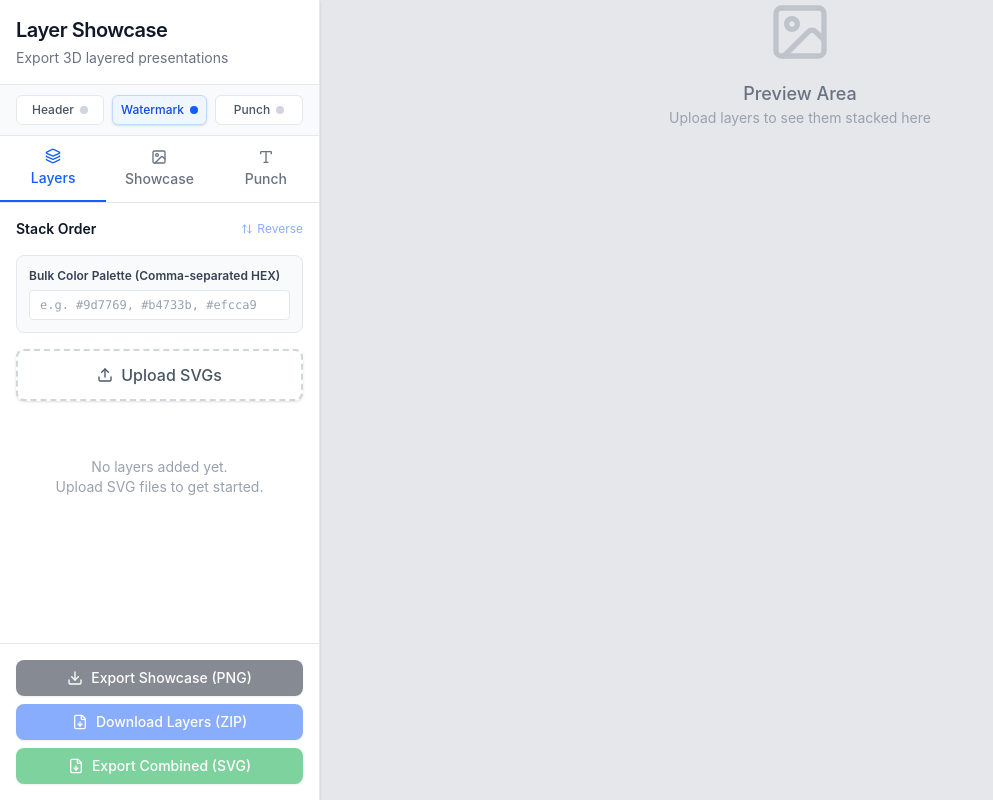
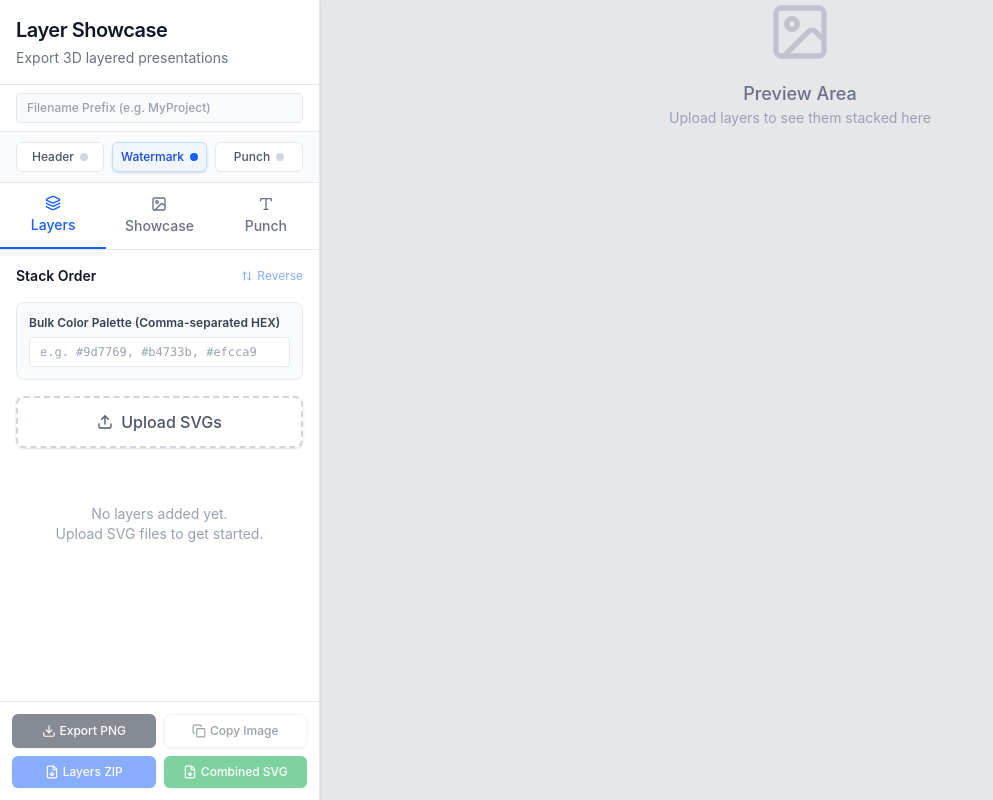
Before and after one commit to Imcoder2018/Punch-SVG-Layers, a Next.js app: page / in a window 1280 px wide. Shown: the whole page, without its empty margins (0-993 px from the left). Built offline with nearby package versions, Linux system fonts and the light colour scheme.

Commit message:
Auto-save: 2026-07-19 12:38:51

```diff
--- a/app/page.tsx
+++ b/app/page.tsx
@@ -304,6 +304,9 @@ export default function App() {
   const [layers, setLayers] = useState<SvgLayer[]>([]);
   const [activeTab, setActiveTab] = useState<'layers' | 'showcase' | 'punch'>('layers');
   const [bulkColorsInput, setBulkColorsInput] = useState('');
+  const [copiedColors, setCopiedColors] = useState(false);
+  const [copiedImage, setCopiedImage] = useState(false);
+  const [exportPrefix, setExportPrefix] = useState('');
   const [showcaseSettings, setShowcaseSettings] = useState<ShowcaseSettings>({
     preset: 'stacked',
     spacingX: 80,
@@ -586,6 +589,21 @@ export default function App() {
         return layer;
       })
     );
+  };
+
+  const handleCopyLayerColors = () => {
+    const textToCopy = layers
+      .map((layer, idx) => `layer ${idx + 1} = ${layer.color}`)
+      .join('\n');
+
+    navigator.clipboard.writeText(textToCopy)
+      .then(() => {
+        setCopiedColors(true);
+        setTimeout(() => setCopiedColors(false), 2000);
+      })
+      .catch((err) => {
+        console.error('Failed to copy colors: ', err);
+      });
   };
 
   // Extract SVG content and inject color
@@ -894,19 +912,15 @@ export default function App() {
     }
   };
 
-  const handleExportShowcase = () => {
-    if (!showcaseRef.current) return;
-
-    // We will draw the showcase DOM to a canvas, or create a large SVG and download it.
-    // Since rendering HTML to Canvas reliably requires html2canvas which can be heavy/buggy with SVGs,
-    // let's construct a massive SVG containing all our SVGs as <g> tags and export that, OR
-    // rely on a simpler canvas drawing approach by drawing SVGs to Canvas.
+  const getShowcaseCanvas = (): Promise<HTMLCanvasElement | null> => {
+    return new Promise((resolve) => {
+      if (!showcaseRef.current) return resolve(null);
 
       const canvas = document.createElement('canvas');
       canvas.width = showcaseSettings.canvasWidth;
       canvas.height = showcaseSettings.canvasHeight;
       const ctx = canvas.getContext('2d');
-    if (!ctx) return;
+      if (!ctx) return resolve(null);
 
       // Fill background
       ctx.fillStyle = showcaseSettings.backgroundColor;
@@ -920,7 +934,7 @@ export default function App() {
       const layout = getLayerOffsets(layersCount, showcaseSettings.preset, showcaseSettings.spacingX, showcaseSettings.spacingY, baseW, baseH, showcaseSettings.scale);
 
       let imagesLoaded = layers.map((layer, index) => {
-      return new Promise<{ img: HTMLImageElement, xOff: number, yOff: number, drawW: number, drawH: number, opacity: number, w: number, h: number }>((resolve) => {
+        return new Promise<{ img: HTMLImageElement, xOff: number, yOff: number, drawW: number, drawH: number, opacity: number, w: number, h: number }>((resolveImg) => {
           let xOff = layout.offsets[index].x;
           let yOff = layout.offsets[index].y;
 
@@ -948,7 +962,7 @@ export default function App() {
           img.onload = () => {
             const drawW = w * showcaseSettings.scale;
             const drawH = h * showcaseSettings.scale;
-          resolve({ img, xOff, yOff, drawW, drawH, opacity: layer.opacity, w, h });
+            resolveImg({ img, xOff, yOff, drawW, drawH, opacity: layer.opacity, w, h });
           };
           img.src = url;
         });
@@ -1010,12 +1024,38 @@ export default function App() {
           ctx.restore();
         }
 
+        resolve(canvas);
+      });
+    });
+  };
+
+  const handleExportShowcase = async () => {
+    const canvas = await getShowcaseCanvas();
+    if (!canvas) return;
     canvas.toBlob((blob) => {
       if (blob) {
-          saveAs(blob, 'showcase.png');
+        const prefix = exportPrefix.trim() ? `${exportPrefix.trim()}_` : '';
+        saveAs(blob, `${prefix}showcase.png`);
       }
     }, 'image/png');
+  };
+
+  const handleCopyShowcaseImage = async () => {
+    const canvas = await getShowcaseCanvas();
+    if (!canvas) return;
+    canvas.toBlob((blob) => {
+      if (blob) {
+        navigator.clipboard.write([
+          new ClipboardItem({ 'image/png': blob })
+        ]).then(() => {
+          setCopiedImage(true);
+          setTimeout(() => setCopiedImage(false), 2000);
+        }).catch((err) => {
+          console.error('Failed to copy image: ', err);
+          alert('Failed to copy image to clipboard.');
         });
+      }
+    }, 'image/png');
   };
 
   const handleExportCombinedSvg = () => {
@@ -1082,7 +1122,8 @@ export default function App() {
     svgString = '<?xml version="1.0" encoding="utf-8"?>\n' + svgString;
 
     const blob = new Blob([svgString], { type: 'image/svg+xml;charset=utf-8' });
-    saveAs(blob, 'combined_layers.svg');
+    const prefix = exportPrefix.trim() ? `${exportPrefix.trim()}_` : '';
+    saveAs(blob, `${prefix}combined_layers.svg`);
   };
 
   const handleDownloadPunchedSvgs = async () => {
@@ -1106,6 +1147,17 @@ export default function App() {
         <div className="p-4 border-b border-gray-200 bg-white">
           <h1 className="text-xl font-semibold tracking-tight">Layer Showcase</h1>
           <p className="text-sm text-gray-500 mt-1">Export 3D layered presentations</p>
+        </div>
+
+        {/* Filename Prefix Input */}
+        <div className="px-4 py-2 bg-white border-b border-gray-200">
+          <input
+            type="text"
+            value={exportPrefix}
+            onChange={(e) => setExportPrefix(e.target.value)}
+            placeholder="Filename Prefix (e.g. MyProject)"
+            className="w-full text-xs border border-gray-200 rounded px-2.5 py-1.5 focus:outline-none focus:ring-1 focus:ring-blue-500 focus:border-blue-500 bg-gray-50 text-gray-900 placeholder-gray-400 font-medium"
+          />
         </div>
 
         {/* Shortcut Toggles */}
@@ -1223,6 +1275,30 @@ export default function App() {
                 <Upload className="w-4 h-4 mr-2" />
                 Upload SVGs
               </button>
+
+              {layers.length > 0 && (
+                <div className="flex justify-between items-center mt-6 mb-2">
+                  <span className="text-xs font-semibold text-gray-500 uppercase tracking-wider">
+                    Layers List
+                  </span>
+                  <button
+                    onClick={handleCopyLayerColors}
+                    className="text-xs text-blue-600 hover:text-blue-800 font-medium flex items-center gap-1 bg-blue-50 hover:bg-blue-100 transition-colors py-1 px-2.5 rounded-md shadow-sm border border-blue-100"
+                  >
+                    {copiedColors ? (
+                      <>
+                        <svg xmlns="http://www.w3.org/2000/svg" width="12" height="12" viewBox="0 0 24 24" fill="none" stroke="currentColor" strokeWidth="2.5" strokeLinecap="round" strokeLinejoin="round" className="w-3.5 h-3.5 text-green-600"><polyline points="20 6 9 17 4 12"></polyline></svg>
+                        <span className="text-green-600 font-semibold">Copied!</span>
+                      </>
+                    ) : (
+                      <>
+                        <svg xmlns="http://www.w3.org/2000/svg" width="12" height="12" viewBox="0 0 24 24" fill="none" stroke="currentColor" strokeWidth="2.5" strokeLinecap="round" strokeLinejoin="round" className="w-3.5 h-3.5"><rect width="14" height="14" x="8" y="8" rx="2" ry="2"></rect><path d="M4 16c-1.1 0-2-.9-2-2V4c0-1.1.9-2 2-2h10c1.1 0 2 .9 2 2"></path></svg>
+                        <span>Copy Colors</span>
+                      </>
+                    )}
+                  </button>
+                </div>
+              )}
 
               <div className="space-y-2 mt-4">
                 {layers.map((layer, idx) => (
@@ -1595,32 +1671,58 @@ export default function App() {
         </div>
 
         {/* Footer Actions */}
-        <div className="p-4 bg-white border-t border-gray-200 flex flex-col gap-2">
+        <div className="p-3 bg-white border-t border-gray-200 grid grid-cols-2 gap-2 text-xs">
           <button
             onClick={handleExportShowcase}
             disabled={layers.length === 0}
-            className="w-full py-2 text-sm bg-gray-900 text-white rounded-lg font-medium hover:bg-gray-800 transition-colors disabled:opacity-50 disabled:cursor-not-allowed flex items-center justify-center shadow-sm"
-          >
-            <Download className="w-4 h-4 mr-2" />
-            Export Showcase (PNG)
+            className="py-2 px-1 bg-gray-900 hover:bg-gray-800 text-white rounded-md font-medium transition-colors disabled:opacity-50 disabled:cursor-not-allowed flex items-center justify-center gap-1 shadow-sm text-center"
+            title="Export Showcase (PNG)"
+          >
+            <Download className="w-3.5 h-3.5" />
+            <span>Export PNG</span>
+          </button>
+
+          <button
+            onClick={handleCopyShowcaseImage}
+            disabled={layers.length === 0}
+            className={`py-2 px-1 border rounded-md font-medium transition-colors disabled:opacity-50 disabled:cursor-not-allowed flex items-center justify-center gap-1 shadow-sm text-center ${
+              copiedImage
+                ? 'bg-green-50 border-green-200 text-green-700 font-semibold'
+                : 'bg-white border-gray-200 text-gray-700 hover:bg-gray-50'
+            }`}
+            title="Copy Image to Clipboard"
+          >
+            {copiedImage ? (
+              <>
+                <svg xmlns="http://www.w3.org/2000/svg" width="14" height="14" viewBox="0 0 24 24" fill="none" stroke="currentColor" strokeWidth="2.5" strokeLinecap="round" strokeLinejoin="round" className="w-3.5 h-3.5 text-green-600"><polyline points="20 6 9 17 4 12"></polyline></svg>
+                <span>Copied!</span>
+              </>
+            ) : (
+              <>
+                <svg xmlns="http://www.w3.org/2000/svg" width="14" height="14" viewBox="0 0 24 24" fill="none" stroke="currentColor" strokeWidth="2" strokeLinecap="round" strokeLinejoin="round" className="w-3.5 h-3.5"><rect width="14" height="14" x="8" y="8" rx="2" ry="2"></rect><path d="M4 16c-1.1 0-2-.9-2-2V4c0-1.1.9-2 2-2h10c1.1 0 2 .9 2 2"></path></svg>
+                <span>Copy Image</span>
+              </>
+            )}
           </button>
 
           <button
             onClick={handleDownloadPunchedSvgs}
             disabled={layers.length === 0}
-            className="w-full py-2 text-sm bg-blue-600 text-white rounded-lg font-medium hover:bg-blue-700 transition-colors disabled:opacity-50 disabled:cursor-not-allowed flex items-center justify-center shadow-sm"
-          >
-            <FileDown className="w-4 h-4 mr-2" />
-            Download Layers (ZIP)
+            className="py-2 px-1 bg-blue-600 hover:bg-blue-700 text-white rounded-md font-medium transition-colors disabled:opacity-50 disabled:cursor-not-allowed flex items-center justify-center gap-1 shadow-sm text-center"
+            title="Download Layers (ZIP)"
+          >
+            <FileDown className="w-3.5 h-3.5" />
+            <span>Layers ZIP</span>
           </button>
 
           <button
             onClick={handleExportCombinedSvg}
             disabled={layers.length === 0}
-            className="w-full py-2 text-sm bg-green-600 text-white rounded-lg font-medium hover:bg-green-700 transition-colors disabled:opacity-50 disabled:cursor-not-allowed flex items-center justify-center shadow-sm"
-          >
-            <FileDown className="w-4 h-4 mr-2" />
-            Export Combined (SVG)
+            className="py-2 px-1 bg-green-600 hover:bg-green-700 text-white rounded-md font-medium transition-colors disabled:opacity-50 disabled:cursor-not-allowed flex items-center justify-center gap-1 shadow-sm text-center"
+            title="Export Combined (SVG)"
+          >
+            <FileDown className="w-3.5 h-3.5" />
+            <span>Combined SVG</span>
           </button>
         </div>
       </div>
```
Also changed, not shown: 1 other file (tests, documents, lock files or other folders). Lines whose indentation alone changed are shown as unchanged.
